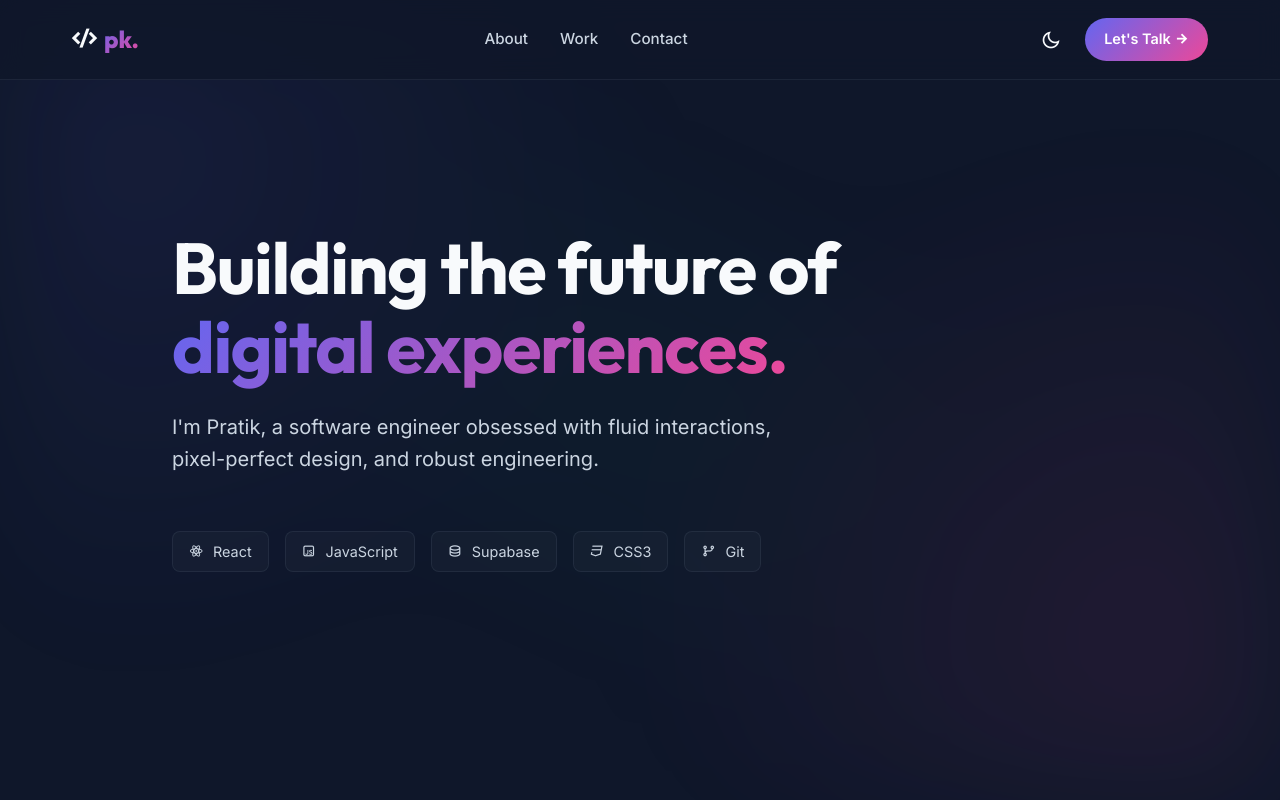
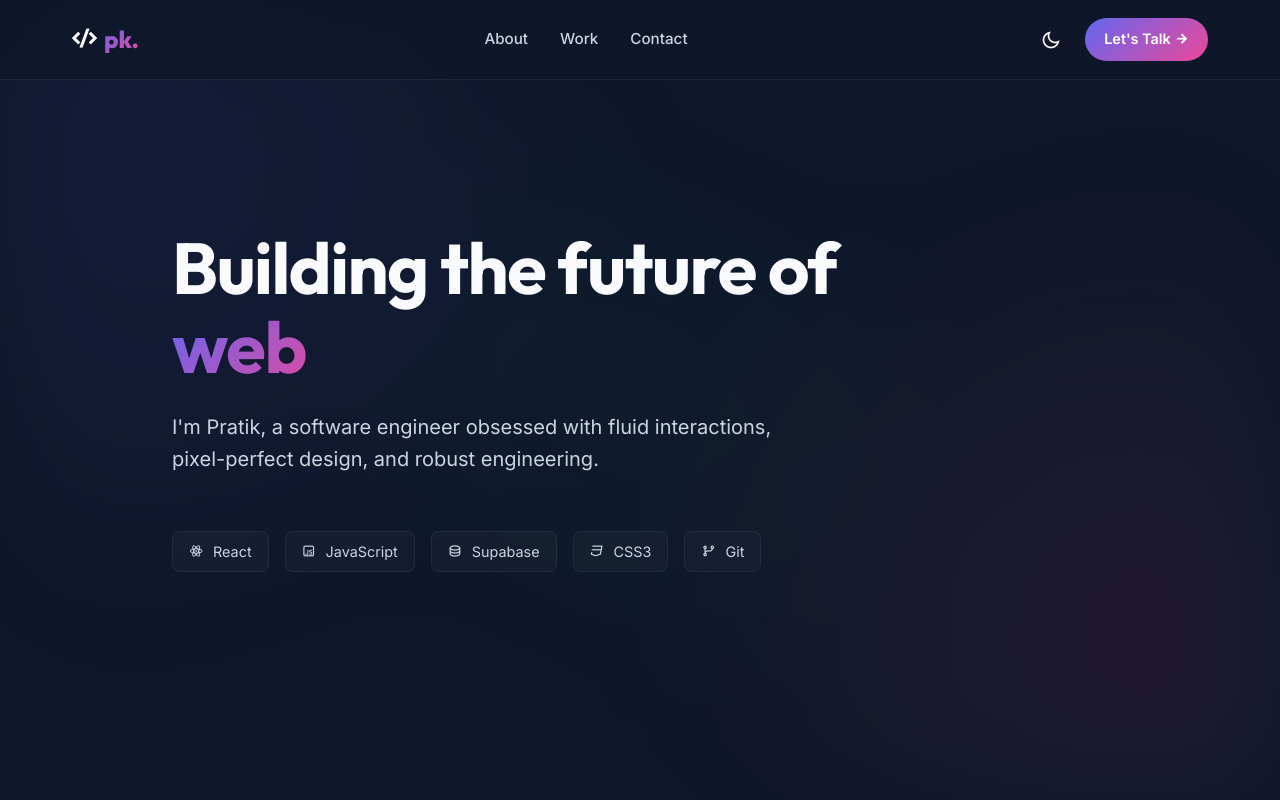
Before and after one commit to pratikk121/pratikk, a Next.js app: page / in a window 1280 px wide. Shown: the top 800 px of the page. Built offline with nearby package versions, Linux system fonts and the light colour scheme.

Commit message:
feat: Introduce global styling, theme variables, and core UI components for hero section with typewriter effect.

```diff
--- a/app/globals.css
+++ b/app/globals.css
@@ -28,6 +28,10 @@
   --foreground: #0f172a;
 }
 
+html {
+  scroll-behavior: smooth;
+}
+
 * {
   margin: 0;
   padding: 0;
@@ -40,6 +44,23 @@ body {
   color: var(--text-primary);
   line-height: 1.6;
   overflow-x: hidden;
+}
+
+@keyframes blink {
+
+  0%,
+  100% {
+    opacity: 1;
+  }
+
+  50% {
+    opacity: 0;
+  }
+}
+
+.cursor-blink {
+  animation: blink 1s step-end infinite;
+  color: var(--accent-secondary);
 }
 
 /* --- ANIMATED BACKGROUND --- */
--- a/components/Hero.tsx
+++ b/components/Hero.tsx
@@ -1,9 +1,11 @@
+import Typewriter from "./Typewriter";
+
 export default function Hero() {
     return (
         <section className="hero reveal active">
             <h1>
                 Building the future of <br />
-                <span className="txt-gradient" id="typewriter">digital experiences.</span>
+                <Typewriter />
             </h1>
             <p>
                 I'm Pratik, a software engineer obsessed with fluid interactions, pixel-perfect design, and robust engineering.
--- /dev/null
+++ b/components/Typewriter.tsx
@@ -0,0 +1,50 @@
+'use client';
+
+import { useState, useEffect } from 'react';
+
+const phrases = [
+    "digital experiences.",
+    "web applications.",
+    "interactive interfaces.",
+    "software solutions."
+];
+
+export default function Typewriter() {
+    const [text, setText] = useState('');
+    const [phraseIndex, setPhraseIndex] = useState(0);
+    const [isDeleting, setIsDeleting] = useState(false);
+    const [loopNum, setLoopNum] = useState(0);
+    const [typingSpeed, setTypingSpeed] = useState(150);
+
+    useEffect(() => {
+        const handleType = () => {
+            const i = loopNum % phrases.length;
+            const fullText = phrases[i];
+
+            setText(isDeleting
+                ? fullText.substring(0, text.length - 1)
+                : fullText.substring(0, text.length + 1)
+            );
+
+            setTypingSpeed(isDeleting ? 50 : 100);
+
+            if (!isDeleting && text === fullText) {
+                setTimeout(() => setIsDeleting(true), 2000); // Wait at end of word
+            } else if (isDeleting && text === '') {
+                setIsDeleting(false);
+                setLoopNum(loopNum + 1);
+                setTypingSpeed(500); // Pause before new word
+            }
+        };
+
+        const timer = setTimeout(handleType, typingSpeed);
+        return () => clearTimeout(timer);
+    }, [text, isDeleting, loopNum, typingSpeed]);
+
+    return (
+        <span className="txt-gradient" id="typewriter">
+            {text}
+            <span className="cursor-blink">|</span>
+        </span>
+    );
+}
```
